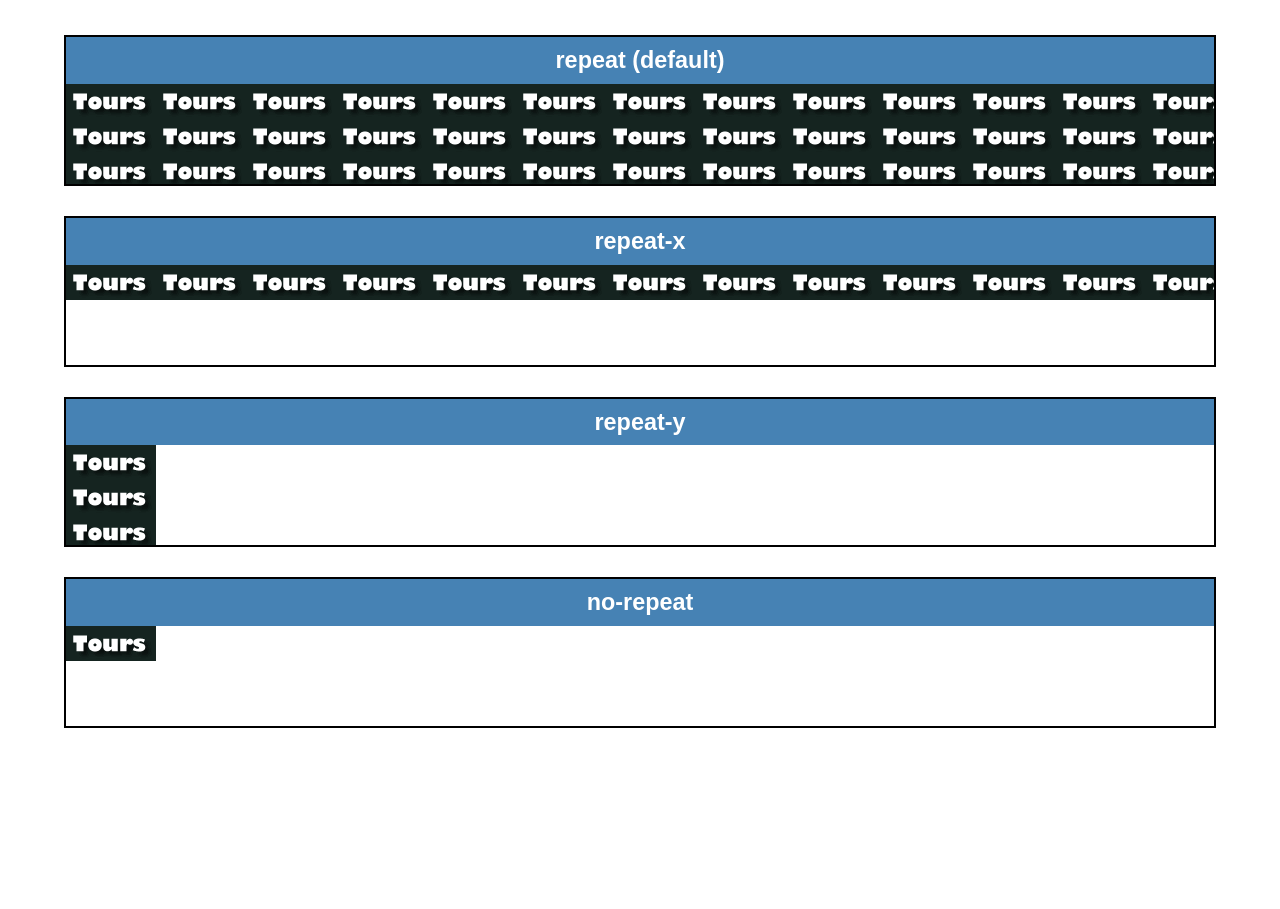
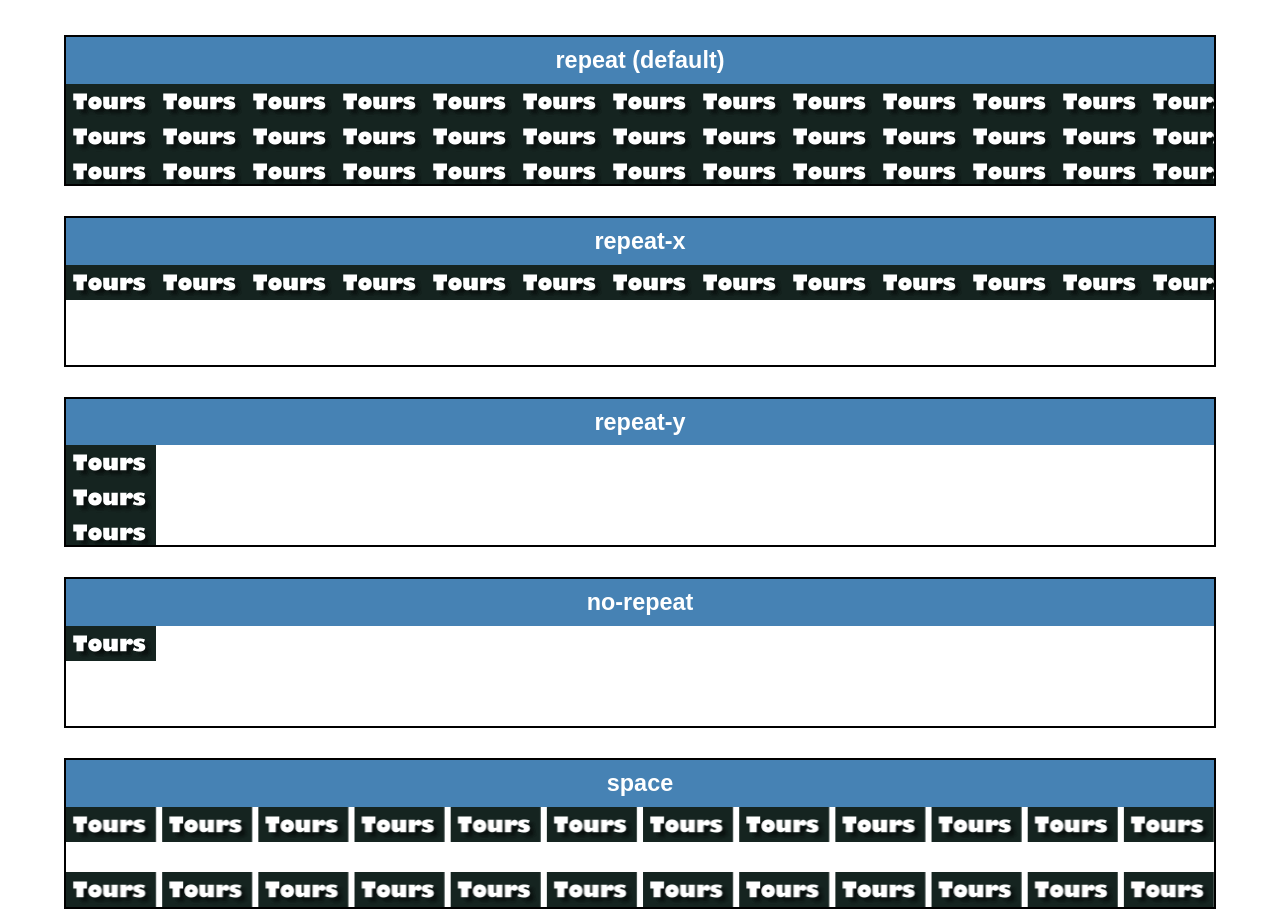
Before and after one commit to BkRqbbit/Learning, a plain HTML site: page CSS/028-background-repeat/index.html in a window 1280 px wide. Before the commit the page ends 800 px from the top, so only its background shows below. Drawn offline with Linux system fonts and the light colour scheme.

Commit message:
background-repeat: space; rule

```diff
--- a/CSS/028-background-repeat/index.html
+++ b/CSS/028-background-repeat/index.html
@@ -23,6 +23,10 @@
                 <div class="title">no-repeat</div>
                 <div id="no-repeat" class="background"></div>
             </div>
+            <div class="container">
+                <div class="title">space</div>
+                <div id="space" class="background"></div>
+            </div>
         </div>
     </body>
 </html>
--- a/CSS/028-background-repeat/styles.css
+++ b/CSS/028-background-repeat/styles.css
@@ -35,6 +35,10 @@
     background-repeat: no-repeat;
 }
 
+#space{
+    background-repeat: space;
+}
+
 .container{
     background-color: steelblue;
     border: 2px solid black;
```
Also changed, not shown: 1 other file.
